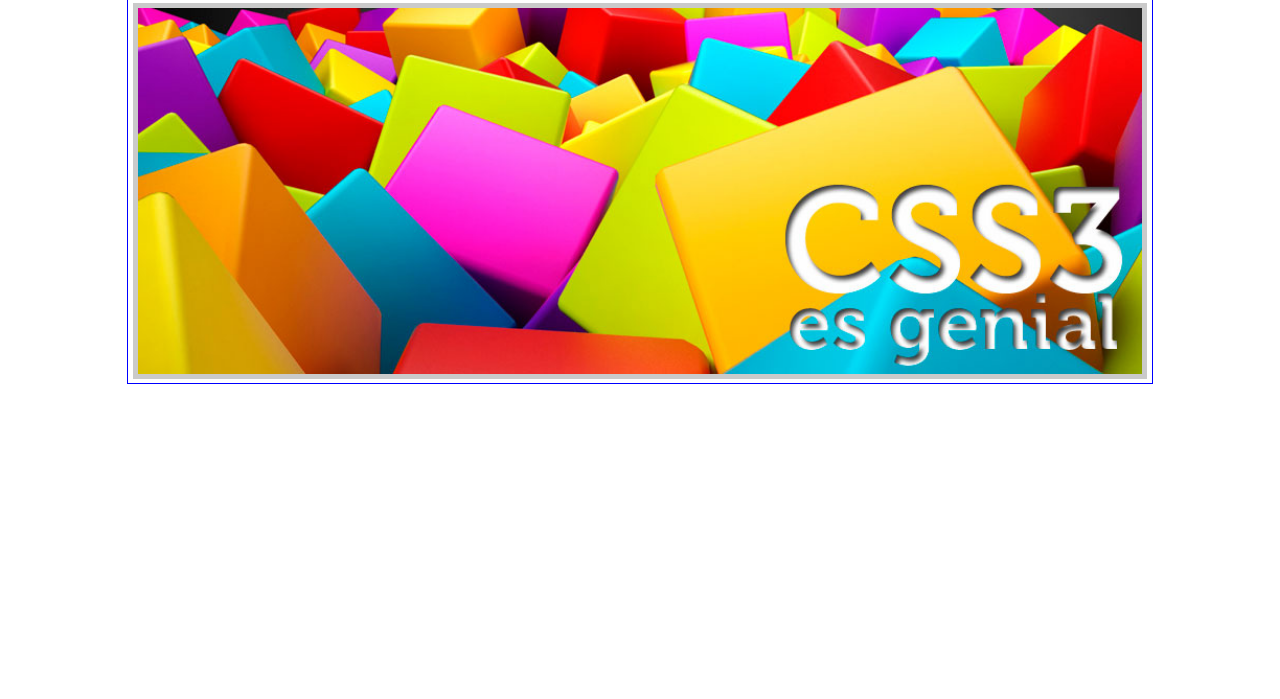
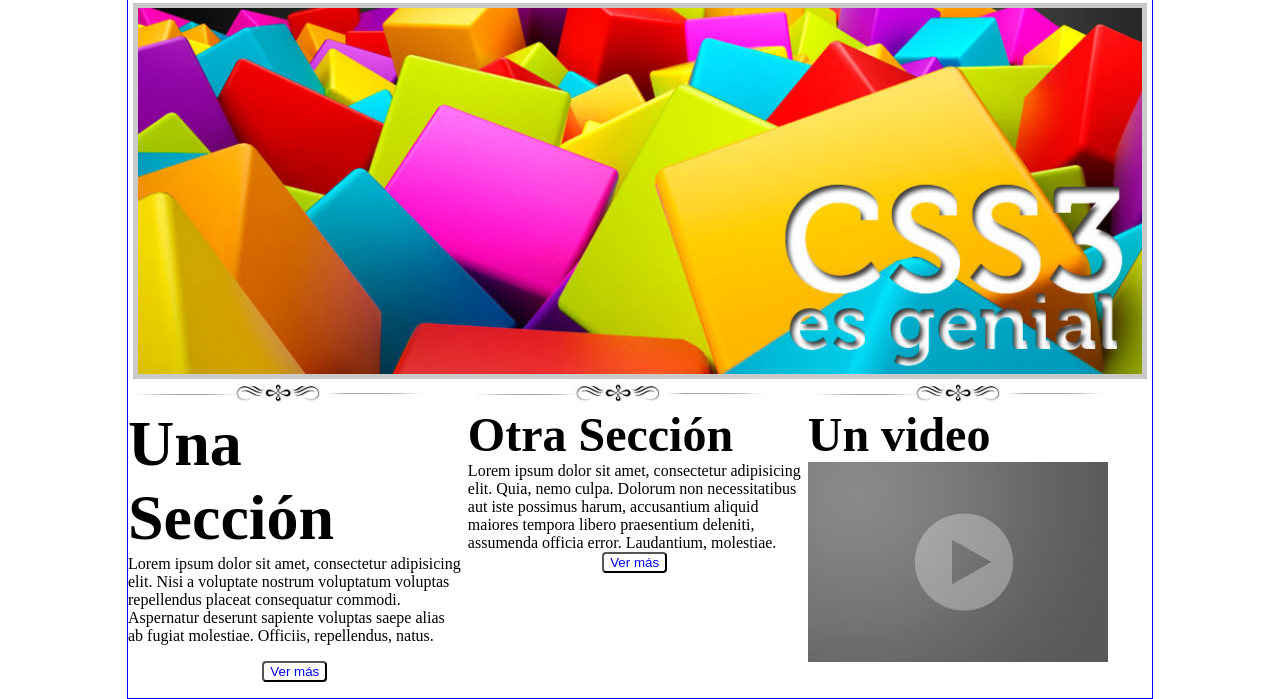
Before and after one commit to AbrahamG1995/pw2161, a plain HTML site: page practica01css/index.html in a window 1280 px wide. Shown: the part 213-912 px from the top of the page. Before the commit the page ends 800 px from the top, so only its background shows below. Drawn offline with Linux system fonts and the light colour scheme.

Commit message:
Practica 01 terminada

```diff
--- a/practica01css/css/estilos.css
+++ b/practica01css/css/estilos.css
@@ -1,7 +1,7 @@
 body
 {
 	border: 1px solid blue;
-	font-size: 16px;
+	font-size: 16px; /*1em*/
 	margin: 0 auto;
 	max-width: 1024px;
 }
@@ -58,7 +58,45 @@ header nav ul li
 	width: 98%;
 }
 
+#seccion02
+{
+	margin: 0 auto;
+}
+
+#seccion02 article
+{
+	/*border: 1px solid cyan;*/
+	display: inline-block;
+	vertical-align: top;
+	width: 32.8%;
+}
+
+#seccion02 article input
+{
+	margin-left: 40%;
+	background: white;
+	color: blue;
+	border-radius: 4px;
+}
+
 #logo
 {
 	margin-top: -300px;
 }
+
+.unaSeccion, .otraSeccion
+{
+	font-weight: bold; /*negritas*/
+}
+
+.unaSeccion
+{
+	font-size: 4em;
+	/*font-weight: bold; /*negritas*/
+}
+
+.otraSeccion
+{
+	font-size: 3em;
+	/*font-weight: bold;*/
+}
--- a/practica01css/index.html
+++ b/practica01css/index.html
@@ -29,5 +29,32 @@
 			<img src="img/slide2.jpg" alt="">
 		</article>
 	</section>
+	<section id="seccion02">
+		<article>
+			<img src="img/separador.jpg" alt="">
+			<br>
+			<span class="unaSeccion">Una Sección</span>
+			<br>
+			Lorem ipsum dolor sit amet, consectetur adipisicing elit. Nisi a voluptate nostrum voluptatum voluptas repellendus placeat consequatur commodi. Aspernatur deserunt sapiente voluptas saepe alias ab fugiat molestiae. Officiis, repellendus, natus.
+			<p>
+			<input type="submit" value="Ver más">
+		</article>
+		<article>
+			<img src="img/separador.jpg" alt="">
+			<br>
+			<span class="otraSeccion">Otra Sección</span>
+			<br>
+			Lorem ipsum dolor sit amet, consectetur adipisicing elit. Quia, nemo culpa. Dolorum non necessitatibus aut iste possimus harum, accusantium aliquid maiores tempora libero praesentium deleniti, assumenda officia error. Laudantium, molestiae.
+			<br>
+			<input type="button" value="Ver más">
+		</article>
+		<article>
+			<img src="img/separador.jpg" alt="">
+			<br>
+			<span class="otraSeccion">Un video</span>
+			<br>
+			<img src="img/video.jpg" alt="">
+		</article>
+	</section>
 </body>
 </html>
```
Also changed, not shown: 1 other file.
